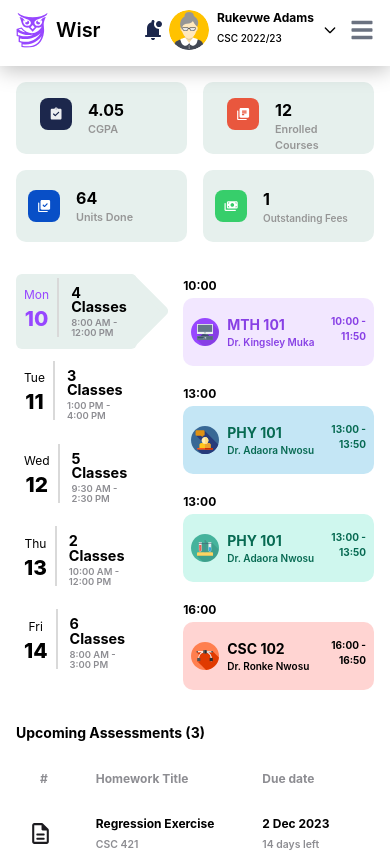
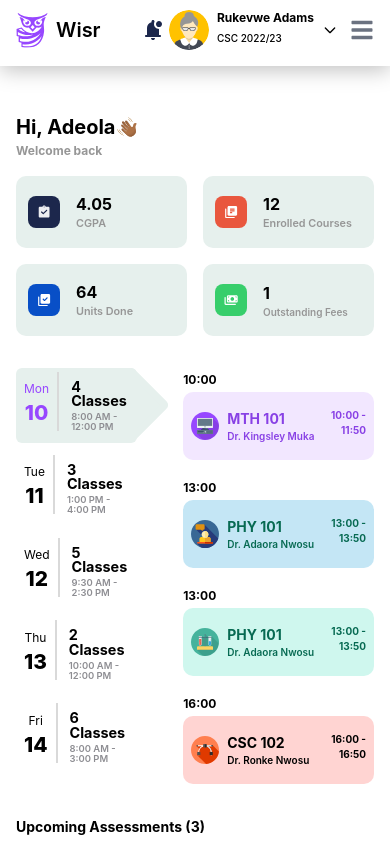
Before and after one commit to SILMS-Project/silms-nest-react, a React (Vite) app in the folder apps/silms-frontend/: page /student-dashboard in a window 390 px wide. Shown: the top 852 px of the page. Built offline with nearby package versions, Linux system fonts and the light colour scheme.

Commit message:
worked on screen responsiveness

```diff
--- a/apps/silms-frontend/src/components/DashboardLayout.tsx
+++ b/apps/silms-frontend/src/components/DashboardLayout.tsx
@@ -20,7 +20,7 @@ const DashboardLayout = ({ children }: LayoutProps) => {
             <SideMenu />
           </div>
         </div>
-        <div className="flex-1 overflow-x-auto ml-0 lg:ml-[13.275rem] px-4 lg:px-8 mt-[10px] lg:mt-28 mb-10">
+        <div className="flex-1 overflow-x-auto ml-0 lg:ml-[13.275rem] px-4 lg:px-8 mt-28 mb-10">
           {children}
         </div>
       </div>
--- a/apps/silms-frontend/src/pages/Users/Student/StudentDashboard.tsx
+++ b/apps/silms-frontend/src/pages/Users/Student/StudentDashboard.tsx
@@ -51,17 +51,17 @@ const StudentDashboard = () => {
   return (
     <DashboardLayout>
       <div className="flex flex-col gap-4">
-        <div className="h-14 w-full">
-          <div className="flex items-center">
-            <div className="h-[24px] [font-family:'Inter-Bold',Helvetica] font-bold text-black text-[20px] tracking-[0] leading-[normal] whitespace-nowrap">
+        <div className="w-full">
+          <div className="flex items-center w-full">
+            <div className="font-bold text-black text-[1.25rem] leading-normal ">
               Hi, Adeola
             </div>
             <img
-              className="w-[2.5rem] h-[2.5rem]"
+               className="w-[1.5rem] md:w-[1.875rem] h-[1.5rem] md:h-[1.875rem]"
               src="/assets/icons/waving-hand-skin-4-svgrepo-com.svg"
             />
           </div>
-          <div className="h-[15px] [font-family:'Inter-Bold',Helvetica] font-bold text-[#969696] text-[12px] tracking-[0] leading-[normal]">
+          <div className="font-bold text-[#969696] text-[0.75rem] leading-normal">
             Welcome back
           </div>
         </div>
@@ -69,7 +69,7 @@ const StudentDashboard = () => {
           <div className="flex flex-col lg:col-span-5">
             <div className="flex flex-col gap-8">
               <div className=" w-full gap-4 grid grid-cols-2 md:grid-cols-4">
-                <div className="flex h-[4.5rem] gap-4 rounded-[0.625rem] px-6 py-4 bg-[#E6F0ED]">
+              <div className="h-[4.5rem] flex gap-4 rounded-[0.625rem] px-3 py-2 items-center md:px-6 md:py-4 bg-[#E6F0ED]">
                   <img
                     className="w-[2rem] md:w-[2.5rem] h-[2rem] md:h-[2.5rem]"
                     src="\assets\icons\gpa-icon.svg"
@@ -83,7 +83,7 @@ const StudentDashboard = () => {
                     </p>
                   </div>
                 </div>
-                <div className="h-[4.5rem] flex gap-4 rounded-[0.625rem] px-6 py-4 bg-[#E6F0ED]">
+                <div className="h-[4.5rem] flex gap-4 rounded-[0.625rem] px-3 py-2 items-center md:px-6 md:py-4 bg-[#E6F0ED]">
                   <img
                     className="w-[2rem] md:w-[2.5rem] h-[2rem] md:h-[2.5rem]"
                     src="\assets\icons\enrolled_courses.svg"
```
